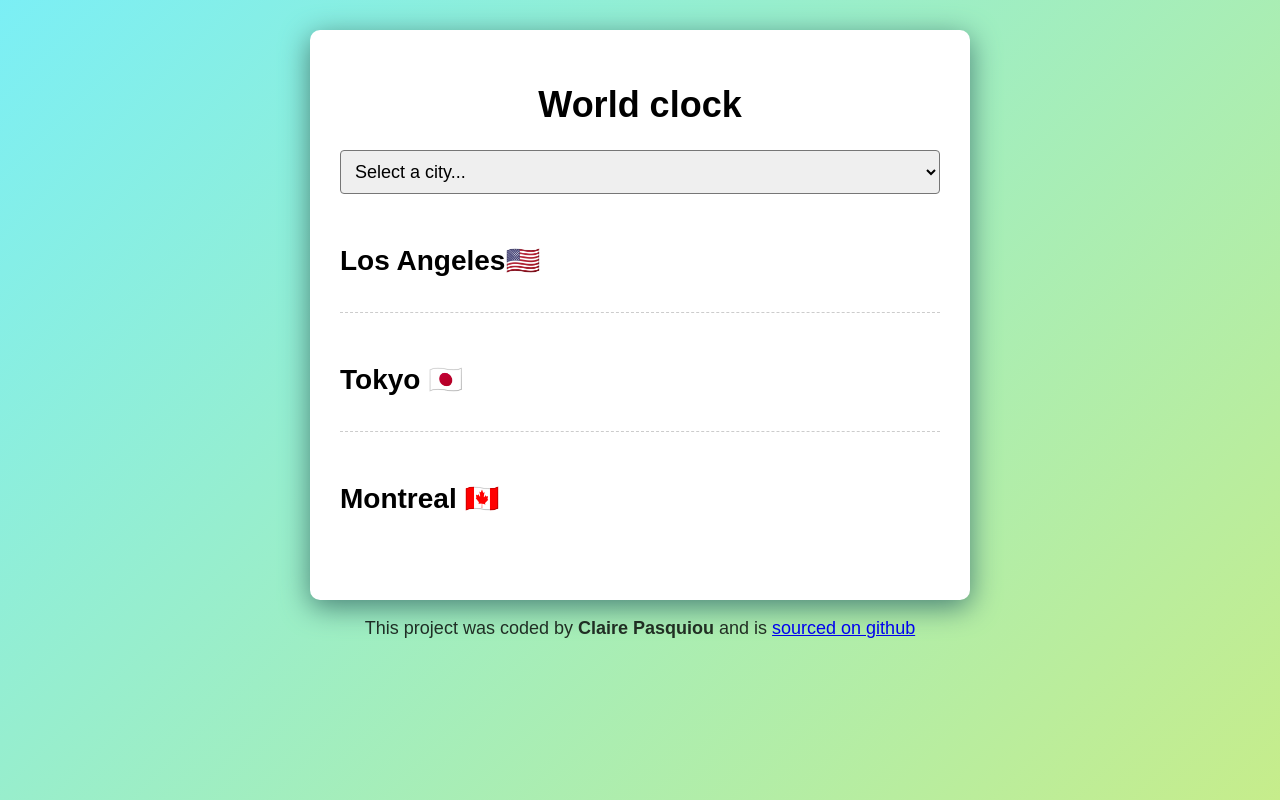
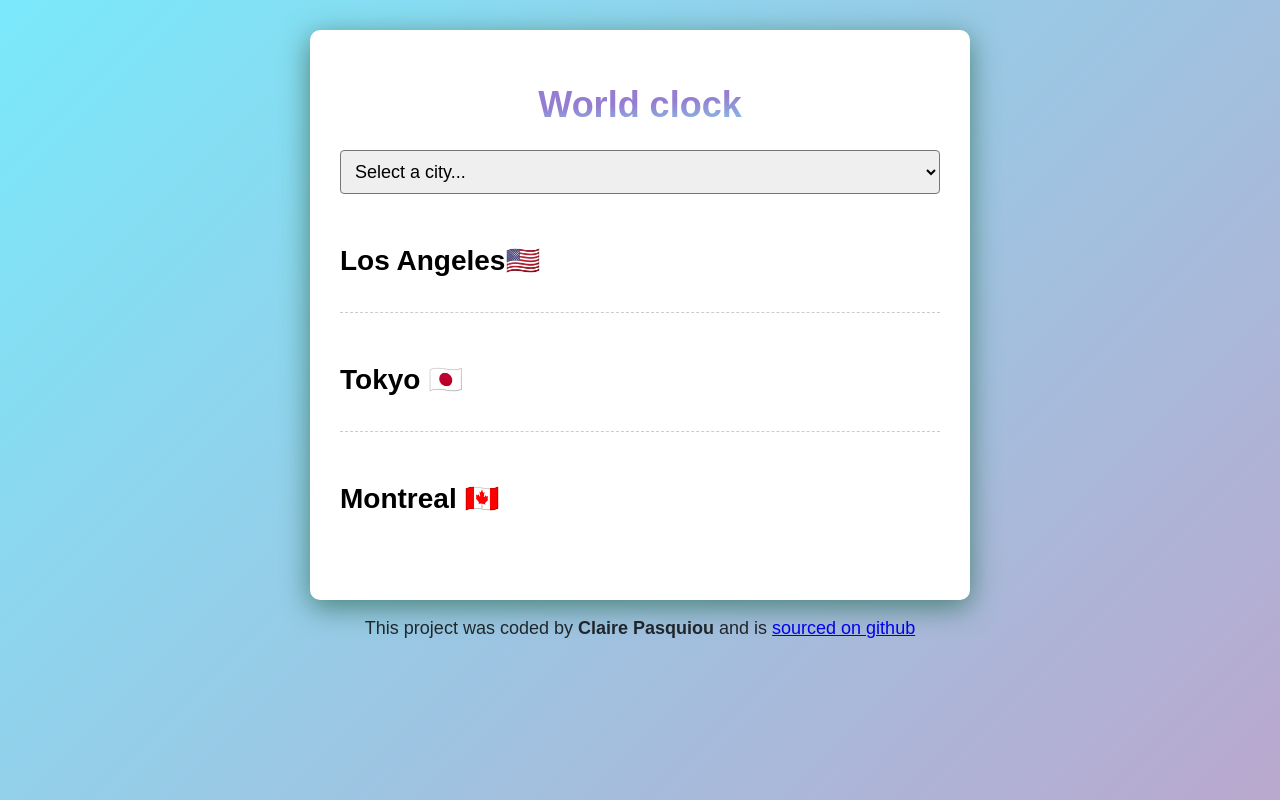
Before and after one commit to ClairePasquiou/world-clock, a plain HTML site: page index.html in a window 1280 px wide. Drawn offline with nearby package versions, Linux system fonts and the light colour scheme; a script that the page names is missing.

Commit message:
Added finishing touches CSS

```diff
--- a/css/style.css
+++ b/css/style.css
@@ -1,5 +1,5 @@
 body {
- background: linear-gradient(-45deg, #ffeb3b, #74efff, #9c27b0);
+ background: linear-gradient(-45deg, #ea76ac, #74efff, #9c27b0);
     background-size: 400% 400%;
     animation: gradient-bg 20s ease infinite;  font-family: sans-serif;
 }
@@ -20,11 +20,15 @@ body {
 h1 {
   text-align: center;
   font-size: 36px;
-}
+background: #957DD1;
+background: radial-gradient(ellipse farthest-corner at top left, #957DD1 48%, #7DEFF5 100%);
+-webkit-background-clip: text;
+-webkit-text-fill-color: transparent;}
 
 h2 {
   margin: 0 0 5px;
   font-size: 28px;
+
 }
 
 select {
@@ -64,6 +68,9 @@ select {
 .time {
   font-size: 48px;
   font-weight: bold;
+   background: -webkit-linear-gradient(#9c27b0, #74efff);
+  -webkit-background-clip: text;
+  -webkit-text-fill-color: transparent;
 }
 
 .time small {
```
